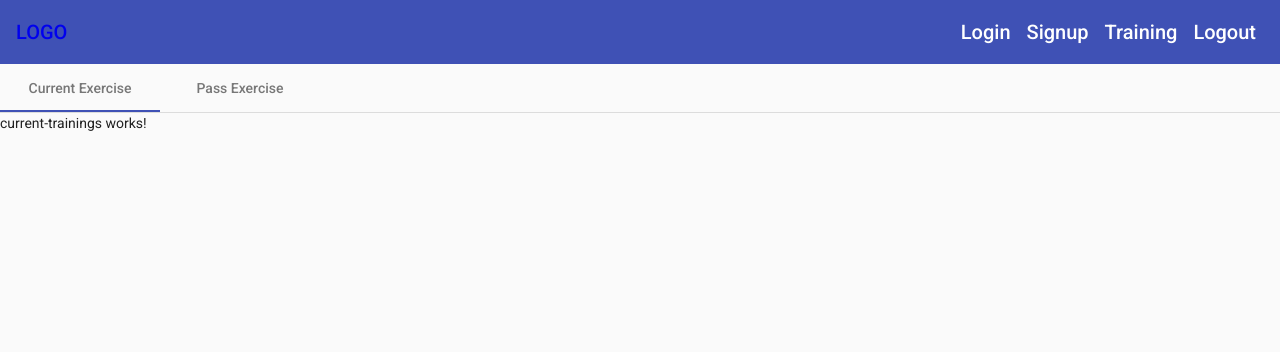
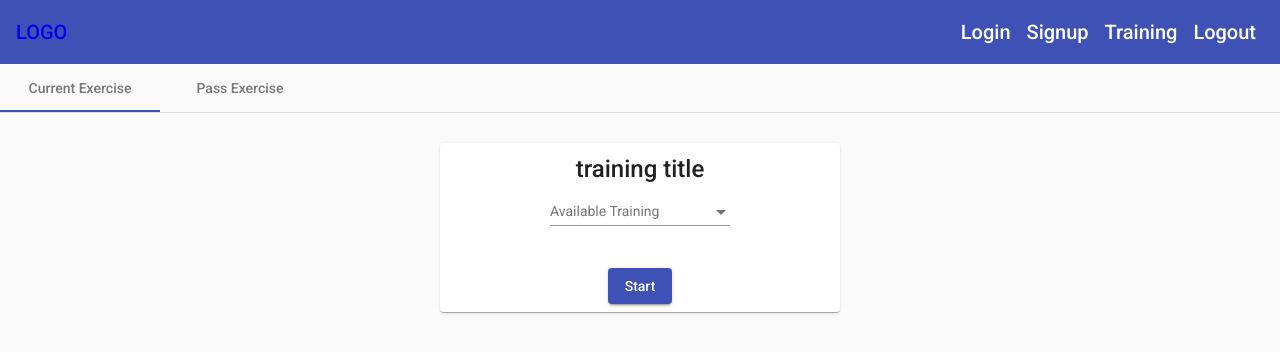
Before and after one commit to Mahmoudatia/sixpacks, an Angular app: page /training in a window 1280 px wide. Shown: the top 352 px of the page. Built offline with nearby package versions, Linux system fonts and the light colour scheme.

Commit message:
Add current training mockup card design

```diff
--- a/src/app/training/current-trainings/current-trainings.component.html
+++ b/src/app/training/current-trainings/current-trainings.component.html
@@ -1 +1,19 @@
-<p>current-trainings works!</p>
+<section fxLayout class="current-training" fxLayoutAlign="center">
+  <mat-card fxFlex="400px">
+    <mat-card-title fxLayoutAlign="center">training title</mat-card-title>
+    <mat-card-content fxLayoutAlign="center">
+      <mat-form-field>
+        <mat-label>Available Training</mat-label>
+        <mat-select>
+          <mat-option value="option1"> optiona1 </mat-option>
+          <mat-option value="option2"> optiona2 </mat-option>
+          <mat-option value="option3"> optiona3 </mat-option>
+          <mat-option value="option4"> optiona4 </mat-option>
+        </mat-select>
+      </mat-form-field>
+    </mat-card-content>
+    <mat-card-actions fxLayoutAlign="center">
+      <button type="submit" mat-raised-button color="primary">Start</button>
+    </mat-card-actions>
+  </mat-card>
+</section>
--- a/src/app/training/current-trainings/current-trainings.component.scss
+++ b/src/app/training/current-trainings/current-trainings.component.scss
@@ -0,0 +1,3 @@
+.current-training {
+  padding: 30px;
+}
```
Also changed, not shown: src/app/material.module.ts (+8 -3 lines).
